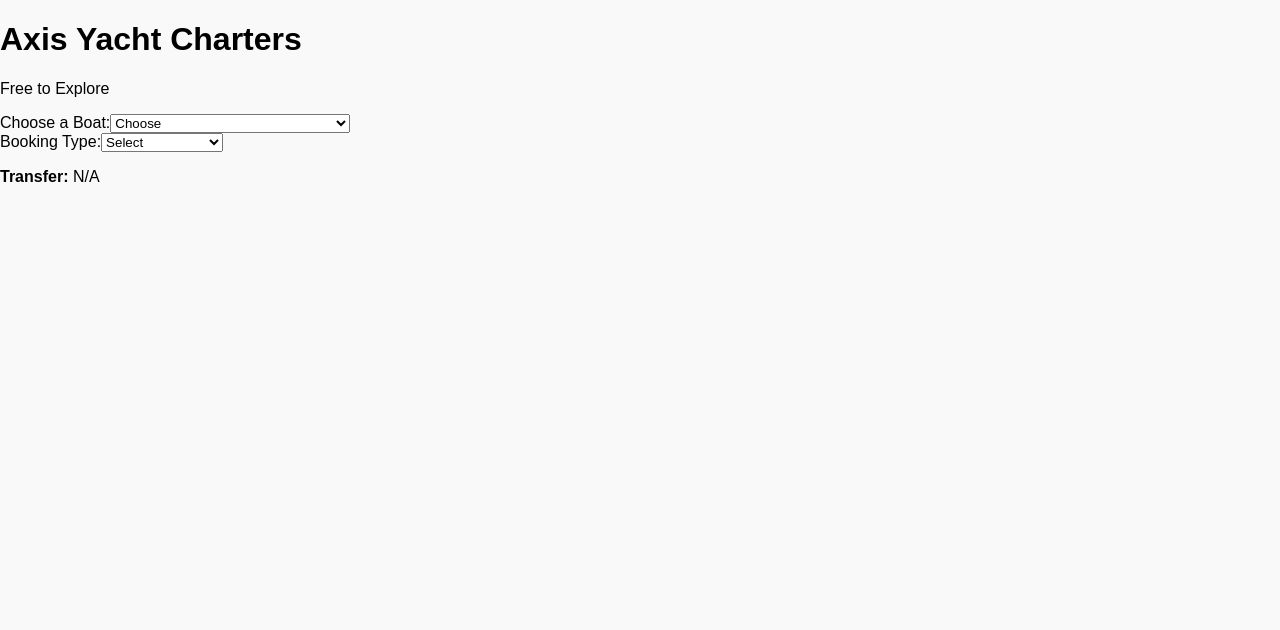
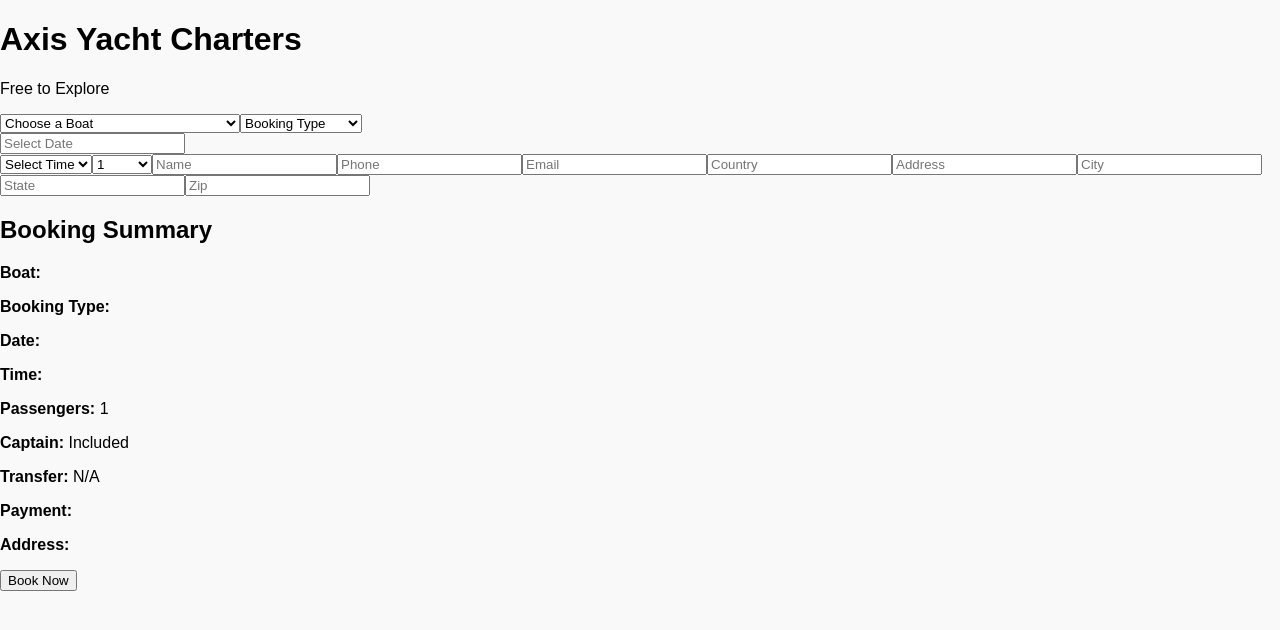
Before and after one commit to drklion/axis-booking-25, a React (Vite) app: page / in a window 1280 px wide. Shown: the top 630 px of the page. Built offline with nearby package versions, Linux system fonts and the light colour scheme.

Commit message:
Update App.jsx

```diff
--- a/src/App.jsx
+++ b/src/App.jsx
@@ -1,50 +1,204 @@
 import { useState } from "react";
+import DatePicker from "react-datepicker";
+import "react-datepicker/dist/react-datepicker.css";
+import "./index.css";
 
-export default function BookingApp() {
+const initialInventory = {
+  Athena: [],
+  Thalia: [],
+  Stefani: []
+};
+
+export default function App() {
+  const today = new Date();
+
   const [boat, setBoat] = useState("");
   const [bookingType, setBookingType] = useState("");
-  const [info, setInfo] = useState({ transferFrom: "", transferTo: "" });
+  const [date, setDate] = useState(null);
+  const [time, setTime] = useState("");
+  const [passengers, setPassengers] = useState("1");
+  const [captain, setCaptain] = useState("no");
+  const [info, setInfo] = useState({ name: "", phone: "", email: "", country: "", address: "", city: "", state: "", zip: "", transferFrom: "", transferTo: "" });
+  const [inventory, setInventory] = useState(initialInventory);
+
+  const boatNames = {
+    Axopar: "Axopar 37XC 11.7 Meter (w/Captain)",
+    "5m": "5 Meter 30HP (50HP) Boat Rental"
+  };
+
+  const isTimeSlotAvailable = (boatName, newStart, duration) => {
+    const bookings = inventory[boatName];
+    const newEnd = newStart + duration * 60;
+    return bookings.every(([start, end]) => newEnd <= start || newStart >= end);
+  };
+
+  const handleBooking = () => {
+    if (boat === "5m") {
+      const duration = bookingType === "Full Day Charter" ? 8 : 4;
+      const [hour, min] = time.split(":" ).map(Number);
+      const start = hour * 60 + min;
+      const availableBoat = Object.keys(inventory).find(name => isTimeSlotAvailable(name, start, duration));
+
+      if (availableBoat) {
+        const newEnd = start + duration * 60;
+        setInventory(prev => ({
+          ...prev,
+          [availableBoat]: [...prev[availableBoat], [start, newEnd]]
+        }));
+        return availableBoat;
+      } else {
+        alert("No available 5m boats at that time.");
+        return null;
+      }
+    }
+    return null;
+  };
+
+  const getPriceSummary = () => {
+    if (!boat) return "";
+    if (bookingType === "Transfer") return "Contact for further info";
+    if (boat === "Axopar") {
+      if (bookingType === "Full Day Charter") return "€1,450 (30% = €435)";
+      if (bookingType === "Half Day Charter") return "€1,100 (30% = €330)";
+    }
+    if (boat === "5m") {
+      let month = date ? new Date(date).getMonth() : null;
+      let basePrice = 110;
+      if (month === 6) basePrice = 120;
+      else if (month === 7) basePrice = 130;
+      if (captain === "yes") basePrice += 100;
+      return `€${basePrice} (€40 Fixed Deposit)`;
+    }
+    return "";
+  };
+
+  const sendEmail = () => {
+    const summary = `Boat: ${boat ? boatNames[boat] : ""}\nBooking Type: ${bookingType}\nDate: ${date ? date.toLocaleDateString() : ""}\nTime: ${time}\nPassengers: ${passengers}\nCaptain: ${boat === "5m" ? captain : "Included"}\nPayment: ${getPriceSummary()}\nTransfer: ${bookingType === "Transfer" ? `From ${info.transferFrom} to ${info.transferTo}` : "N/A"}\nAddress: ${[info.country, info.address, info.city, info.state, info.zip].filter(Boolean).join(" ")}`;
+
+    fetch("https://formsubmit.co/ajax/info@axisyachtcharters.com", {
+      method: "POST",
+      headers: {
+        'Content-Type': 'application/json',
+        'Accept': 'application/json'
+      },
+      body: JSON.stringify({
+        name: info.name,
+        email: info.email,
+        message: summary
+      })
+    })
+    .then(response => response.json())
+    .then(data => console.log("Email sent:", data))
+    .catch(error => console.error("Error sending email:", error));
+  };
+
+  const handleSubmit = () => {
+    const assignedBoat = handleBooking();
+    if (!assignedBoat && boat === "5m") return;
+
+    sendEmail();
+    alert("Booking submitted. Stripe will open in a new tab.");
+
+    if (boat === "Axopar") {
+      if (bookingType === "Full Day Charter") window.open("https://buy.stripe.com/cNi3cu3EVf5G1m2aKHak003", "_blank");
+      else if (bookingType === "Half Day Charter") window.open("https://buy.stripe.com/eVq4gygrH4r25Cig51ak004", "_blank");
+    } else if (boat === "5m") {
+      window.open("https://buy.stripe.com/6oU9AS0sJcXy3ua9GDak005", "_blank");
+    }
+  };
+
+  const showCaptain = boat === "5m";
+  const showTransferFields = bookingType === "Transfer";
+  const maxPassengers = boat === "Axopar" ? 8 : boat === "5m" ? 5 : "";
+  const inputClass = "p-2 border rounded w-full";
+  const fullWidth = "w-full sm:w-[300px]";
+
+  const generateTimeOptions = () => {
+    const options = [];
+    for (let h = 8; h <= 12; h++) {
+      options.push(`${String(h).padStart(2, '0')}:00`);
+      if (h < 12) options.push(`${String(h).padStart(2, '0')}:30`);
+    }
+    return options;
+  };
+
+  const generatePassengerOptions = () => {
+    const limit = maxPassengers || 8;
+    const options = [];
+    for (let i = 1; i <= limit; i++) {
+      options.push(<option key={i} value={i}>{i}</option>);
+    }
+    return options;
+  };
 
   return (
     <div className="p-4 max-w-4xl mx-auto space-y-4">
       <h1 className="text-2xl font-bold mb-4">Axis Yacht Charters</h1>
       <p className="mb-4 text-lg italic">Free to Explore</p>
 
-      <div className="mb-4">
-        <label className="block font-semibold mb-2">Choose a Boat:</label>
-        <select
-          value={boat}
-          onChange={(e) => setBoat(e.target.value)}
-          className="w-full p-2 border rounded"
-        >
-          <option value="">Choose</option>
+      <div className="grid grid-cols-1 sm:grid-cols-2 md:grid-cols-3 gap-4">
+        <select className={inputClass} value={boat} onChange={(e) => setBoat(e.target.value)}>
+          <option value="">Choose a Boat</option>
           <option value="Axopar">Axopar 37XC 11.7 Meter (w/Captain)</option>
           <option value="5m">5 Meter 30HP (50HP) Boat Rental</option>
         </select>
+
+        <select className={inputClass} value={bookingType} onChange={(e) => setBookingType(e.target.value)}>
+          <option value="">Booking Type</option>
+          <option>Full Day Charter</option>
+          <option>Half Day Charter</option>
+          <option>Transfer</option>
+        </select>
+
+        <div>
+          <DatePicker selected={date} onChange={(d) => setDate(d)} placeholderText="Select Date" className={inputClass} minDate={today} />
+        </div>
+
+        <select className={inputClass} value={time} onChange={(e) => setTime(e.target.value)}>
+          <option value="">Select Time</option>
+          {generateTimeOptions().map((t) => (
+            <option key={t} value={t}>{t}</option>
+          ))}
+        </select>
+
+        <select className={inputClass} value={passengers} onChange={(e) => setPassengers(e.target.value)}>
+          <option value="">Select</option>
+          {generatePassengerOptions()}
+        </select>
+
+        {showCaptain && (
+          <select className={inputClass} value={captain} onChange={(e) => setCaptain(e.target.value)}>
+            <option value="no">Captain: No</option>
+            <option value="yes">Captain: Yes (+€100)</option>
+          </select>
+        )}
+
+        {showTransferFields && (
+          <>
+            <input className={inputClass} placeholder="Transfer From:" value={info.transferFrom} onChange={(e) => setInfo({...info, transferFrom: e.target.value})} />
+            <input className={inputClass} placeholder="Transfer To:" value={info.transferTo} onChange={(e) => setInfo({...info, transferTo: e.target.value})} />
+          </>
+        )}
+
+        {["name", "phone", "email", "country", "address", "city", "state", "zip"].map((field) => (
+          <input key={field} className={inputClass} placeholder={field.charAt(0).toUpperCase() + field.slice(1)} value={info[field]} onChange={(e) => setInfo({...info, [field]: e.target.value})} />
+        ))}
       </div>
 
-      <div className="mb-4">
-        <label className="block font-semibold mb-2">Booking Type:</label>
-        <select
-          value={bookingType}
-          onChange={(e) => setBookingType(e.target.value)}
-          className="w-full p-2 border rounded"
-        >
-          <option value="">Select</option>
-          <option value="Full Day Charter">Full Day Charter</option>
-          <option value="Half Day Charter">Half Day Charter</option>
-          <option value="Transfer">Transfer</option>
-        </select>
+      <div className="mt-6">
+        <h2 className="text-xl font-semibold border-b mb-2">Booking Summary</h2>
+        <p><strong>Boat:</strong> {boat ? boatNames[boat] : ""}</p>
+        <p><strong>Booking Type:</strong> {bookingType}</p>
+        <p><strong>Date:</strong> {date ? date.toLocaleDateString() : ""}</p>
+        <p><strong>Time:</strong> {time}</p>
+        <p><strong>Passengers:</strong> {passengers}</p>
+        <p><strong>Captain:</strong> {boat === "5m" ? captain : "Included"}</p>
+        <p><strong>Transfer:</strong> {bookingType === "Transfer" ? `From ${info.transferFrom} to ${info.transferTo}` : "N/A"}</p>
+        <p><strong>Payment:</strong> {getPriceSummary()}</p>
+        <p><strong>Address:</strong> {[info.country, info.address, info.city, info.state, info.zip].filter(Boolean).join(" ")}</p>
       </div>
 
-      <div className="mb-4">
-        <p>
-          <strong>Transfer:</strong>{" "}
-          {bookingType === "Transfer"
-            ? `From ${info.transferFrom} to ${info.transferTo}`
-            : "N/A"}
-        </p>
-      </div>
+      <button onClick={handleSubmit} className="mt-4 px-6 py-2 bg-blue-600 text-white rounded">Book Now</button>
     </div>
   );
 }
```
